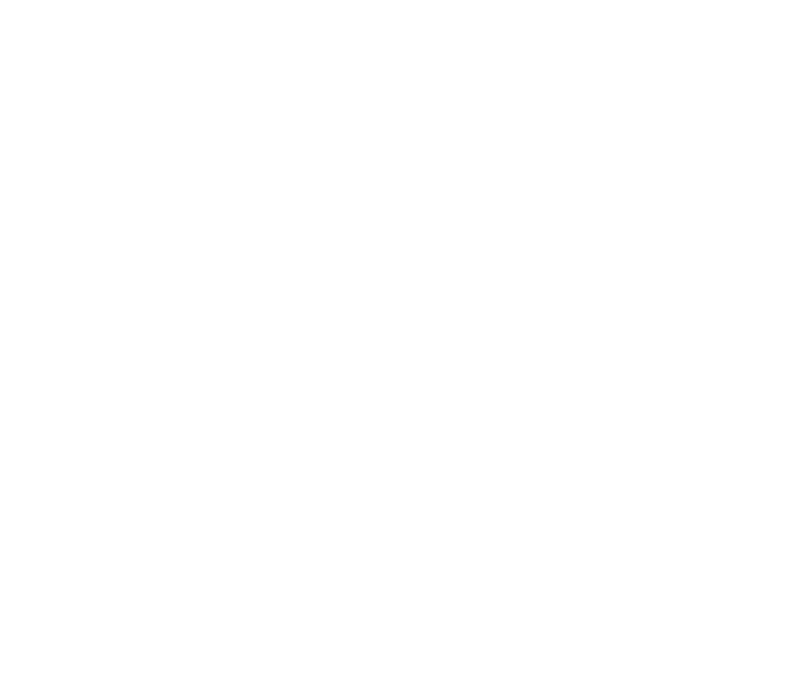
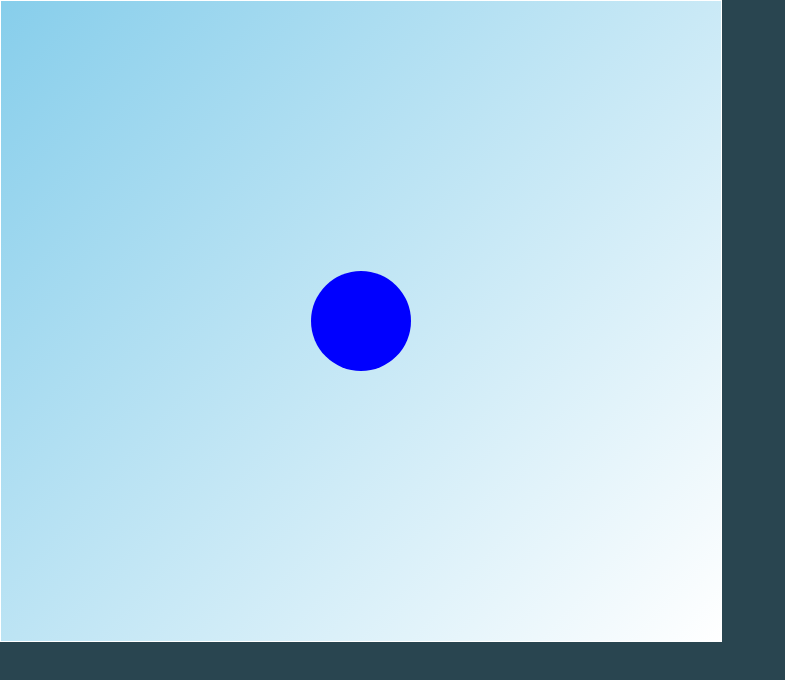
Before and after one commit to abhiakshay/Bouncing-Ball, a website: page src/index.html in a window 1280 px wide. Shown: the whole page, without its empty margins (0-785 px from the left). Drawn offline with Linux system fonts and the light colour scheme.

Commit message:
added code for bouncing ball

```diff
--- /dev/null
+++ b/src/css/styles.css
@@ -0,0 +1,9 @@
+body {
+    margin: 0;
+    padding: 0;
+    background: rgb(41, 69, 80);
+}
+
+body canvas {
+    border: 1px solid #fff;
+}
--- a/src/index.html
+++ b/src/index.html
@@ -6,10 +6,12 @@
     <meta http-equiv="Content-Type" content="text/html; charset=utf-8" />
     <meta name="viewport" content="width=device-width, initial-scale=1, minimum-scale=1, maximum-scale=1, user-scalable=no" />
     <title>Custom Checkbox</title>
+    <link rel="stylesheet" href="css/styles.css">
 </head>
 
 <body>
-
+    <canvas id="stage" width="720" height="640"></canvas>
+    <script src="js/index.js"></script>
 </body>
 
 </html>
--- /dev/null
+++ b/src/js/index.js
@@ -0,0 +1,71 @@
+let mCircle = {
+    x: 360,
+    y: 50,
+    r: 50
+};
+
+const period = 2000; //in ms
+let that;
+class BouncingBall {
+    constructor() {
+        this.canvas = document.getElementById('stage');
+        this.stage = this.canvas.getContext('2d');
+        this.gradient = {};
+        that = this;
+    }
+
+    init() {
+        this.setBackground();
+        this.drawCircle();
+        this.centerY = this.canvas.height / 2;
+        this.amplitude = this.centerY - mCircle.r;
+        setTimeout(function() {
+            var startTime = (new Date()).getTime();
+            that.animate(startTime);
+        }, 1000);
+    }
+
+    setBackground() {
+        this.gradient = this.stage.createLinearGradient(0, 0, this.canvas.width, this.canvas.height);
+        this.gradient.addColorStop(0, 'skyblue');
+        this.gradient.addColorStop(1, 'white');
+        this.stage.fillStyle = this.gradient;
+        this.stage.fillRect(0, 0, this.canvas.width, this.canvas.height);
+        this.stage.save();
+    }
+
+    drawCircle() {
+        this.stage.fillStyle = this.gradient;
+        this.stage.fillRect(0, 0, this.canvas.width, this.canvas.height);
+        this.stage.restore();
+        this.stage.moveTo(mCircle.x, mCircle.y);
+        this.stage.beginPath();
+        this.stage.arc(mCircle.x, mCircle.y, mCircle.r, 0, Math.PI * 2, true);
+        this.stage.fillStyle = 'blue';
+        this.stage.fill();
+    }
+
+    animate(startTime) {
+        // update
+        let time = (new Date()).getTime() - startTime;
+        let nextY = that.amplitude * Math.sin(time * 2 * Math.PI / period) + that.centerY;
+        mCircle.y = nextY;
+        that.drawCircle();
+        // request new frame
+        requestAnimFrame(function() {
+            that.animate(startTime);
+        });
+    }
+
+}
+
+
+window.requestAnimFrame = (function(callback) {
+    return window.requestAnimationFrame || window.webkitRequestAnimationFrame || window.mozRequestAnimationFrame || window.oRequestAnimationFrame || window.msRequestAnimationFrame ||
+        function(callback) {
+            window.setTimeout(callback, 1000 / 60);
+        };
+})();
+
+let bouncingBall = new BouncingBall();
+bouncingBall.init();
```
